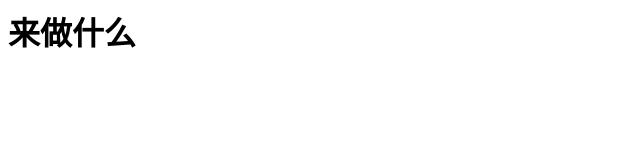
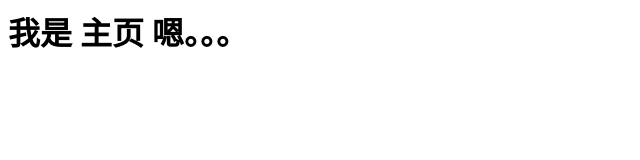
Before and after one commit to FhelloF8848/fhellof, a plain HTML site: page index.html in a window 1280 px wide. Shown: the whole page, without its empty margins (0-640 px from the left). Drawn offline with Linux system fonts and the light colour scheme.

Commit message:
Update index.html

```diff
--- a/index.html
+++ b/index.html
@@ -1 +1 @@
-<html><body><h1>来做什么</h1></body></html>
+<html><body><h1>我是 主页 嗯。。。</h1></body></html>
```
